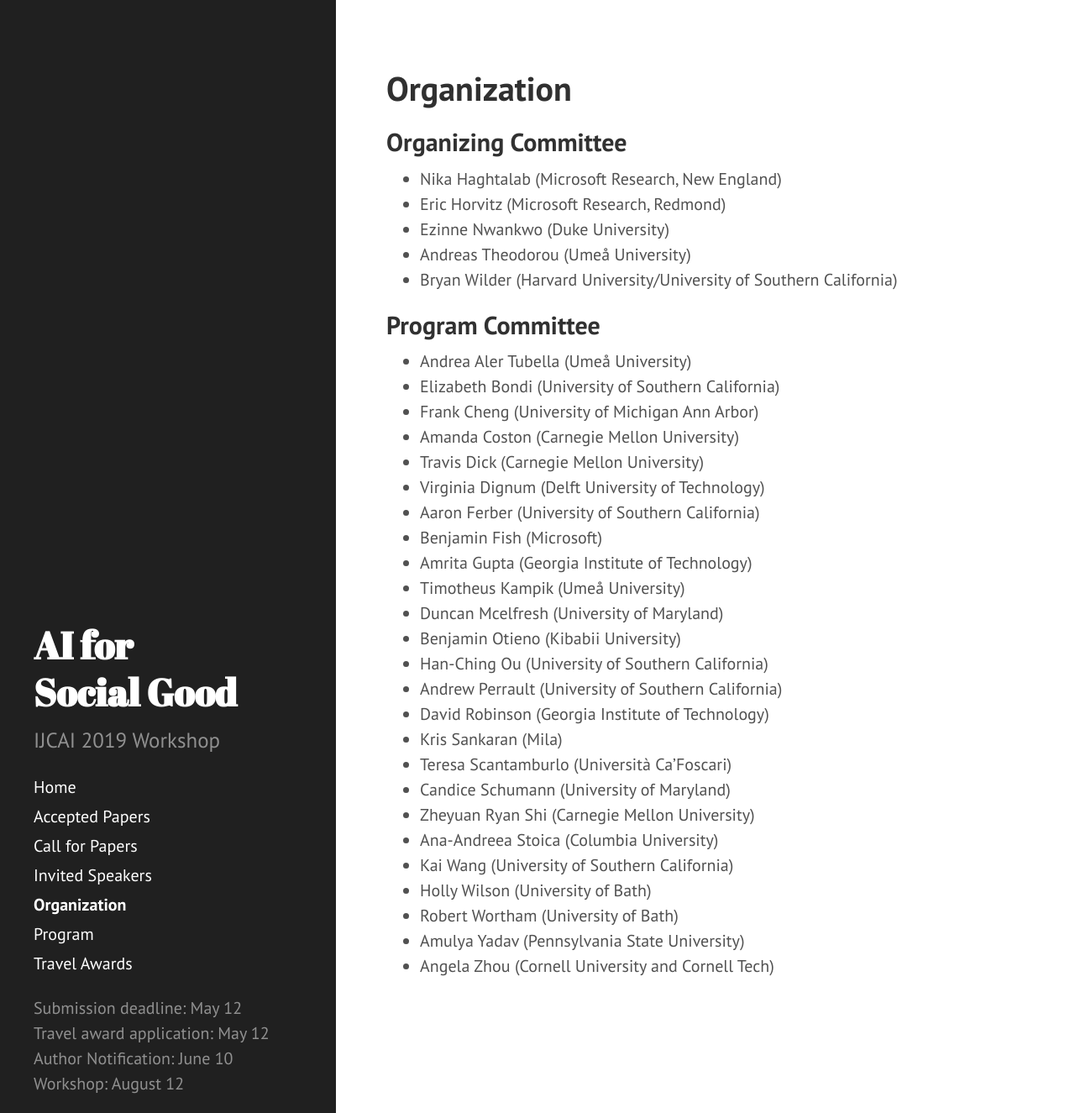
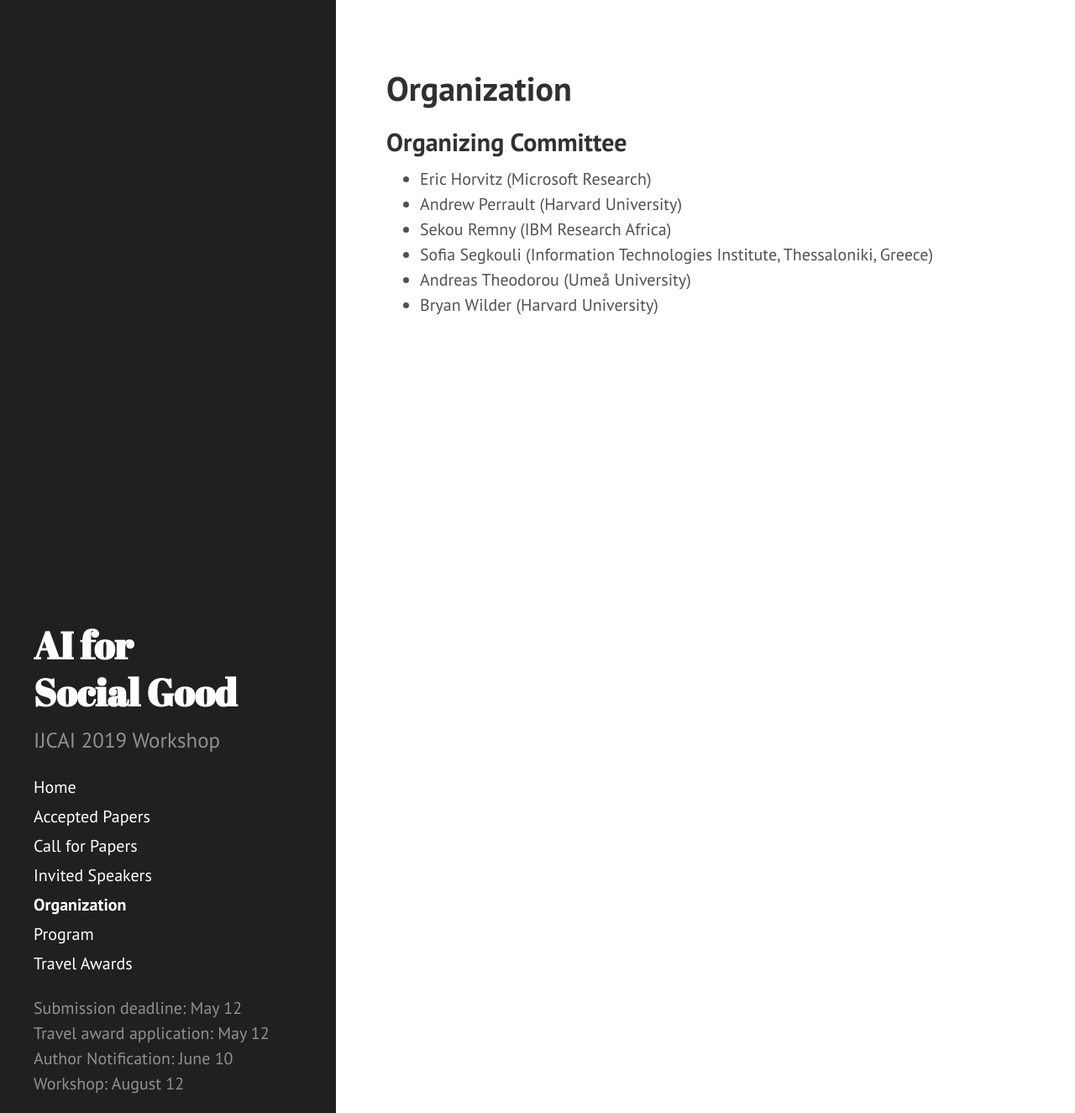
Before and after one commit to slremy/aiforpublichealth.github.io, a Jekyll site: the page built from organizers.md, in a window 1280 px wide and 1325 px high. Shown: the whole window at 84% size. Built offline with Jekyll 4.4.1, drawn with Linux system fonts in a browser that asks for light colours.

Commit message:
Update organizers.md

```diff
--- a/organizers.md
+++ b/organizers.md
@@ -5,39 +5,14 @@ title: Organization
 
 ## Organizing Committee
 
-* Nika Haghtalab (Microsoft Research, New England)
-* Eric Horvitz (Microsoft Research, Redmond)
-* Ezinne Nwankwo (Duke University)
+* Eric Horvitz (Microsoft Research)
+* Andrew Perrault (Harvard University)
+* Sekou Remny (IBM Research Africa)
+* Sofia Segkouli (Information Technologies Institute, Thessaloniki, Greece)
 * Andreas Theodorou (Umeå University)
-* Bryan Wilder (Harvard University/University of Southern California)
+* Bryan Wilder (Harvard University)
 
-## Program Committee
 
-* Andrea Aler Tubella (Umeå University)
-* Elizabeth Bondi (University of Southern California)
-* Frank Cheng (University of Michigan Ann Arbor)
-* Amanda Coston (Carnegie Mellon University)
-* Travis Dick (Carnegie Mellon University)
-* Virginia Dignum (Delft University of Technology)
-* Aaron Ferber (University of Southern California)
-* Benjamin Fish (Microsoft)
-* Amrita Gupta (Georgia Institute of Technology)
-* Timotheus Kampik (Umeå University)
-* Duncan Mcelfresh (University of Maryland)
-* Benjamin Otieno (Kibabii University)
-* Han-Ching Ou (University of Southern California)
-* Andrew Perrault (University of Southern California)
-* David Robinson (Georgia Institute of Technology)
-* Kris Sankaran (Mila)
-* Teresa Scantamburlo (Università Ca'Foscari)
-* Candice Schumann (University of Maryland)
-* Zheyuan Ryan Shi (Carnegie Mellon University)
-* Ana-Andreea Stoica (Columbia University)
-* Kai Wang (University of Southern California)
-* Holly Wilson (University of Bath)
-* Robert Wortham (University of Bath)
-* Amulya Yadav (Pennsylvania State University)
-* Angela Zhou (Cornell University and Cornell Tech)
 
 
 <div class="posts">
```
